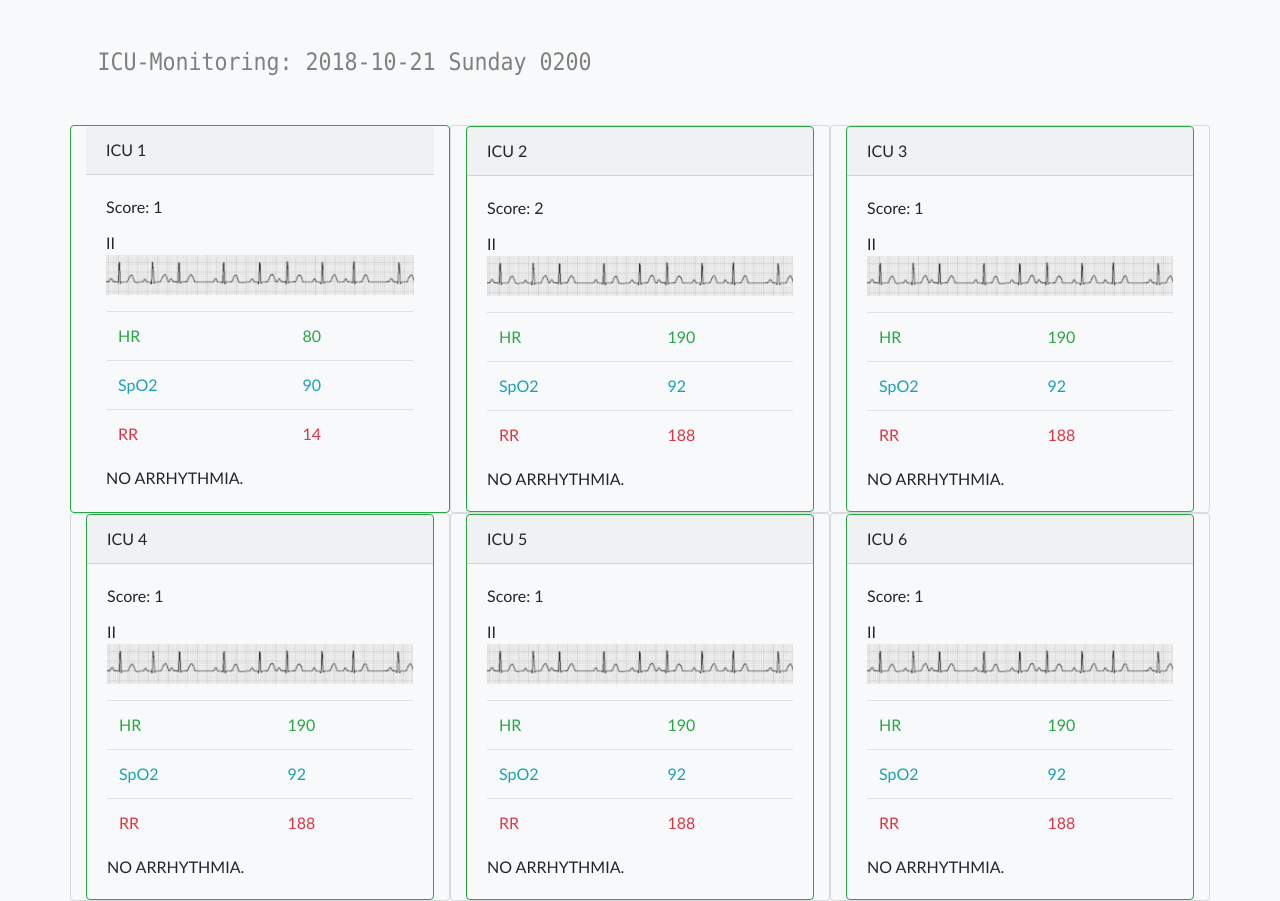
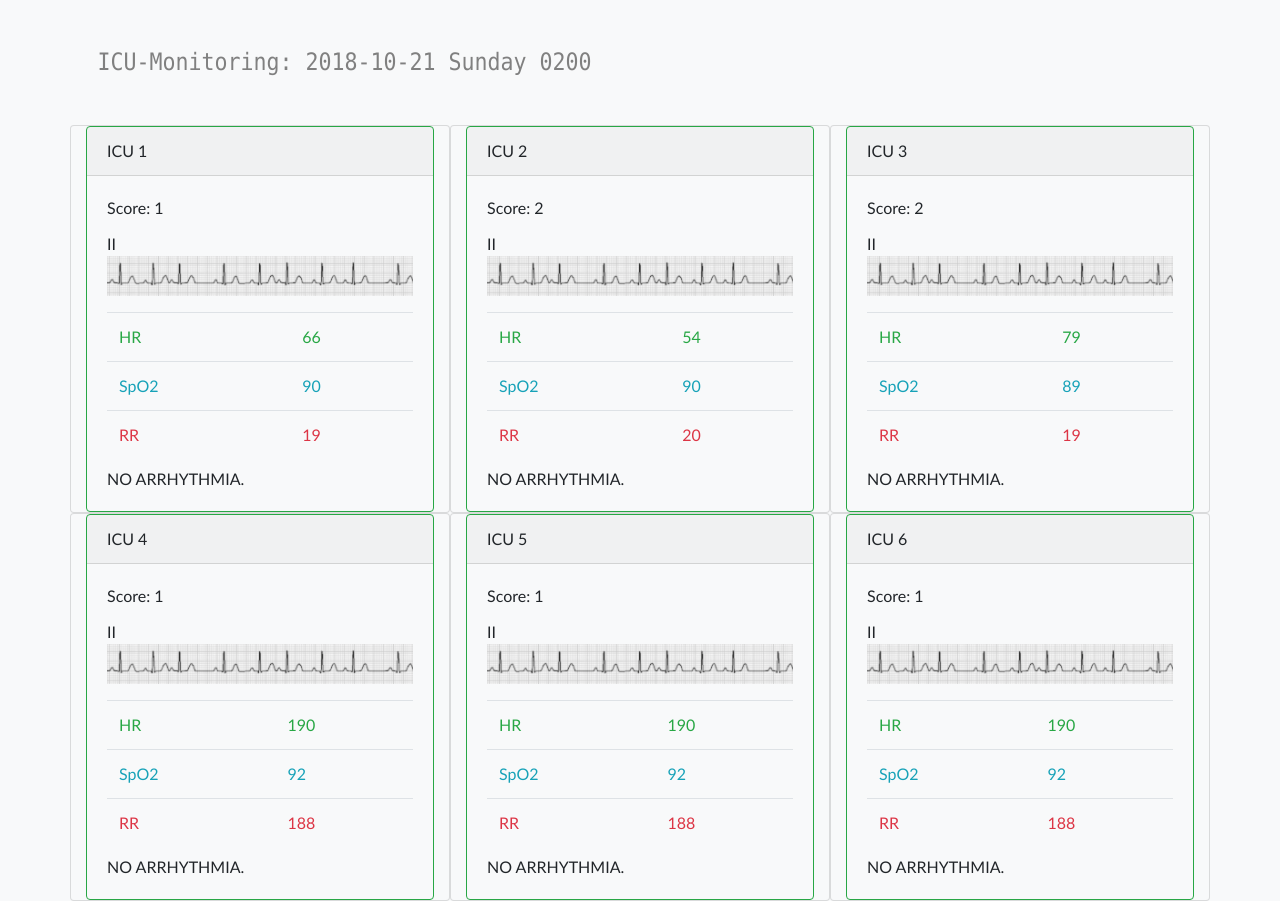
Before and after one commit to chuangtc/tmu_hackathon2018, a PHP site: page /icuweb.php?ts=0200 in a window 1280 px wide. Shown: the part 80-981 px from the top of the page. Run offline with PHP 8.4, Linux system fonts and the light colour scheme.

```diff
--- a/icuweb.php
+++ b/icuweb.php
@@ -114,16 +114,21 @@ mysqli_close ($conn);
             <?php
               if(htmlspecialchars($_GET["ts"])=='0300'){
                 echo '<div class="col-md-4 col-xs-6 card bg-light w-40 border-danger" style="border-width:3px">';
+                echo '<div >';
+
                 echo '<div class="card-header text-danger">ICU 1</div>';
               }
               else{
-                echo '<div class="col-md-4 col-xs-6 card bg-light border-success">';
+
+                echo '<div class="col-md-4 col-xs-6 card bg-light">';
+                echo '<div class="card bg-light w-40 card border-success">';
                 echo '<div class="card-header">ICU 1</div>';
               }
             ?>
 
                 <div class="card-body">
                   <?php
+                    //echo '->'.rand(10,100);
                     if(htmlspecialchars($_GET["ts"])=='0300'){
                       echo '<p class="card-title text-danger">Score: 9</p>';
                     }
@@ -138,43 +143,70 @@ mysqli_close ($conn);
                     <tbody>
                       <tr>
                         <td><p class="mb-0 text-success">HR</p></td>
-                        <td><p class="mb-0 text-success">80</p></td>
+                        <td><p class="mb-0 text-success">
+                        <?php
+                          if(htmlspecialchars($_GET["ts"])=='0300'){
+                            echo '40';
+                          }
+                          else{
+                            echo ''.rand(51,90);
+                          }
+                        ?>
+                        </p></td>
                       </tr>
                       <tr>
                         <td><p class="mb-0 text-info">SpO2</p></td>
-                        <td><p class="mb-0 text-info">90</p></td>
+                        <td><p class="mb-0 text-info">
+                        <?php
+                          if(htmlspecialchars($_GET["ts"])=='0300'){
+                            echo '83';
+                          }
+                          else{
+                            echo ''.rand(88,92);
+                          }
+                        ?>
+                        </p></td>
                       </tr>
                       <tr>
                         <td><p class="mb-0 text-danger">RR</p></td>
-                        <td><p class="mb-0 text-danger">14</p></td>
+                        <td><p class="mb-0 text-danger">
+                        <?php
+                          if(htmlspecialchars($_GET["ts"])=='0300'){
+                            echo '7';
+                          }
+                          else{
+                            echo ''.rand(12,20);
+                          }
+                        ?>
+                        </p></td>
                       </tr>
                     </tbody>
                   </table>
                   <p class="card-text mt-2">NO ARRHYTHMIA.</p>
                 </div>
-
+              </div>
             </div>
 
             <div class="col-md-4 col-xs-6 card bg-light">
               <div class="card bg-light w-40 card border-success">
                 <div class="card-header">ICU 2</div>
                 <div class="card-body">
-                  <p class="card-title">Score: 2</p>
+                  <p class="card-title">Score: <?php echo ''.rand(0,2) ?></p>
                   <p>II
                   <img src="img/EKG.png" style="width:100%" alt="ICU_scene" /></p>
                   <table class="table  mt-2 mb-0">
                     <tbody>
                       <tr>
                         <td><p class="mb-0 text-success">HR</p></td>
-                        <td><p class="mb-0 text-success">190</p></td>
+                        <td><p class="mb-0 text-success"><?php echo ''.rand(51,90) ?></p></td>
                       </tr>
                       <tr>
                         <td><p class="mb-0 text-info">SpO2</p></td>
-                        <td><p class="mb-0 text-info">92</p></td>
+                        <td><p class="mb-0 text-info"><?php echo ''.rand(88,92) ?></p></td>
                       </tr>
                       <tr>
                         <td><p class="mb-0 text-danger">RR</p></td>
-                        <td><p class="mb-0 text-danger">188</p></td>
+                        <td><p class="mb-0 text-danger"><?php echo ''.rand(12,20) ?></p></td>
                       </tr>
                     </tbody>
                   </table>
@@ -187,22 +219,22 @@ mysqli_close ($conn);
               <div class="card bg-light w-40 card border-success">
                 <div class="card-header">ICU 3</div>
                 <div class="card-body">
-                  <p class="card-title">Score: 1</p>
+                  <p class="card-title">Score: <?php echo ''.rand(0,2) ?></p>
                   <p>II
                   <img src="img/EKG.png" style="width:100%" alt="ICU_scene" /></p>
                   <table class="table  mt-2 mb-0">
                     <tbody>
                       <tr>
                         <td><p class="mb-0 text-success">HR</p></td>
-                        <td><p class="mb-0 text-success">190</p></td>
+                        <td><p class="mb-0 text-success"><?php echo ''.rand(51,90) ?></p></td>
                       </tr>
                       <tr>
                         <td><p class="mb-0 text-info">SpO2</p></td>
-                        <td><p class="mb-0 text-info">92</p></td>
+                        <td><p class="mb-0 text-info"><?php echo ''.rand(88,92) ?></p></td>
                       </tr>
                       <tr>
                         <td><p class="mb-0 text-danger">RR</p></td>
-                        <td><p class="mb-0 text-danger">188</p></td>
+                        <td><p class="mb-0 text-danger"><?php echo ''.rand(12,20) ?></p></td>
                       </tr>
                     </tbody>
                   </table>
```
Also changed, not shown: index.php (+8 -7 lines), img/save_me_earlier.png (added).
